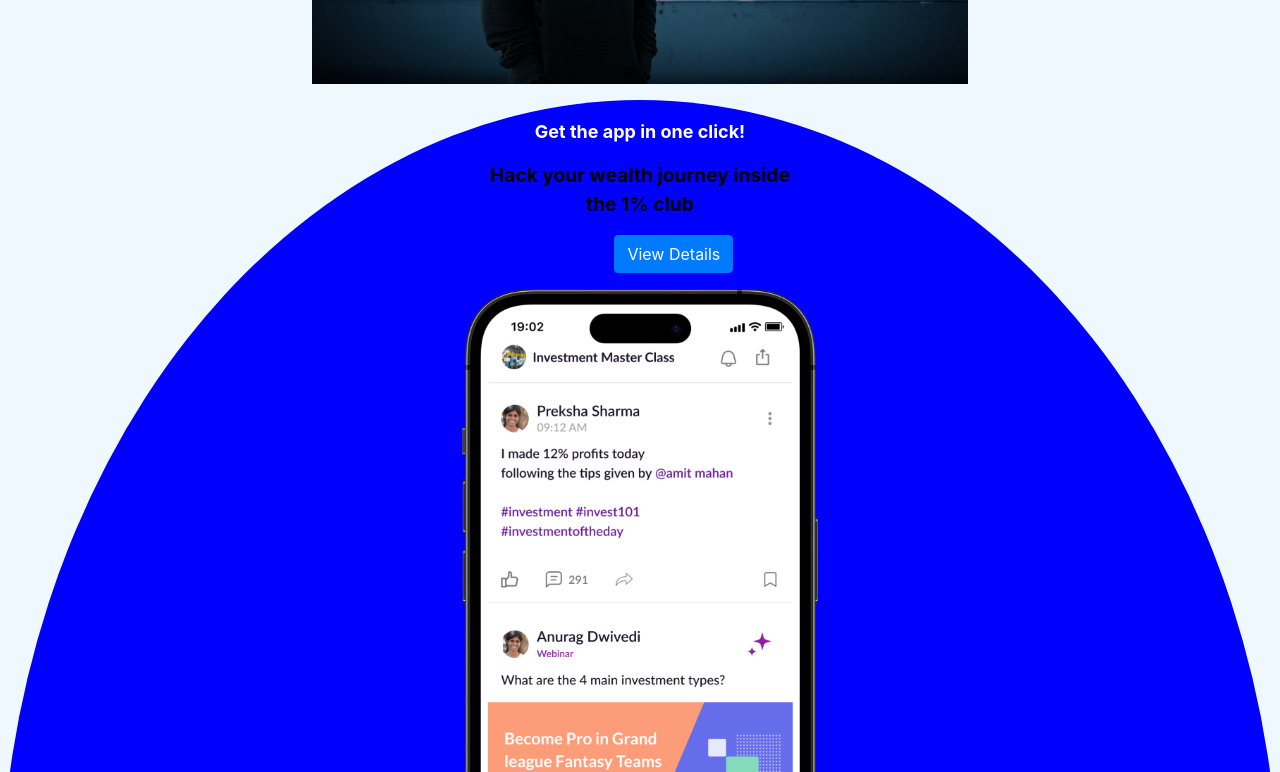
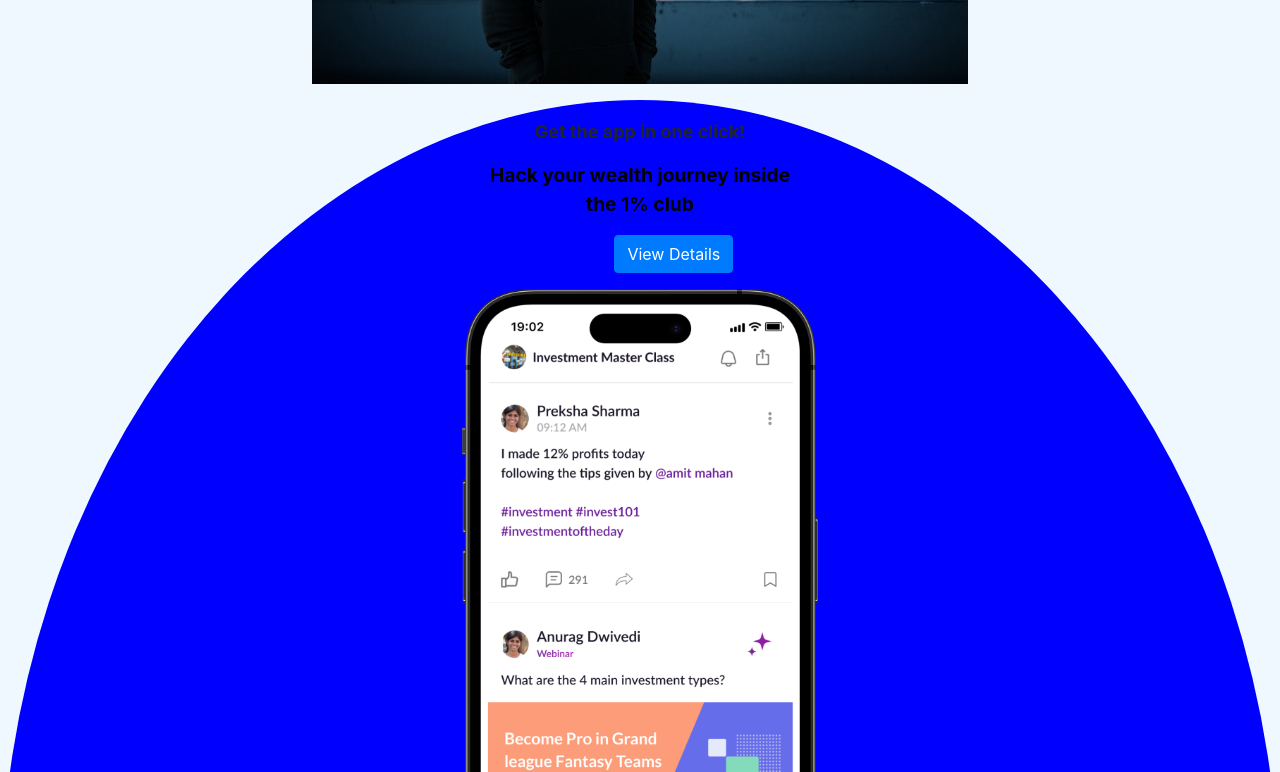
Before and after one commit to LearnwithAnkit/Rigi-Assignment, a plain HTML site: page index.html in a window 1280 px wide. Shown: the part 3768-4540 px from the top of the page. Drawn offline with nearby package versions, Linux system fonts and the light colour scheme.

Commit message:
Update style.css

```diff
--- a/style.css
+++ b/style.css
@@ -225,9 +225,9 @@ li {
   background-color: blue;
   border-radius: 50% 50% 0% 0%;
 }
-.last  {
+/* .last  {
   color: white;
-}
+} */
 
 .last button {
   margin-left: 48%;
```
